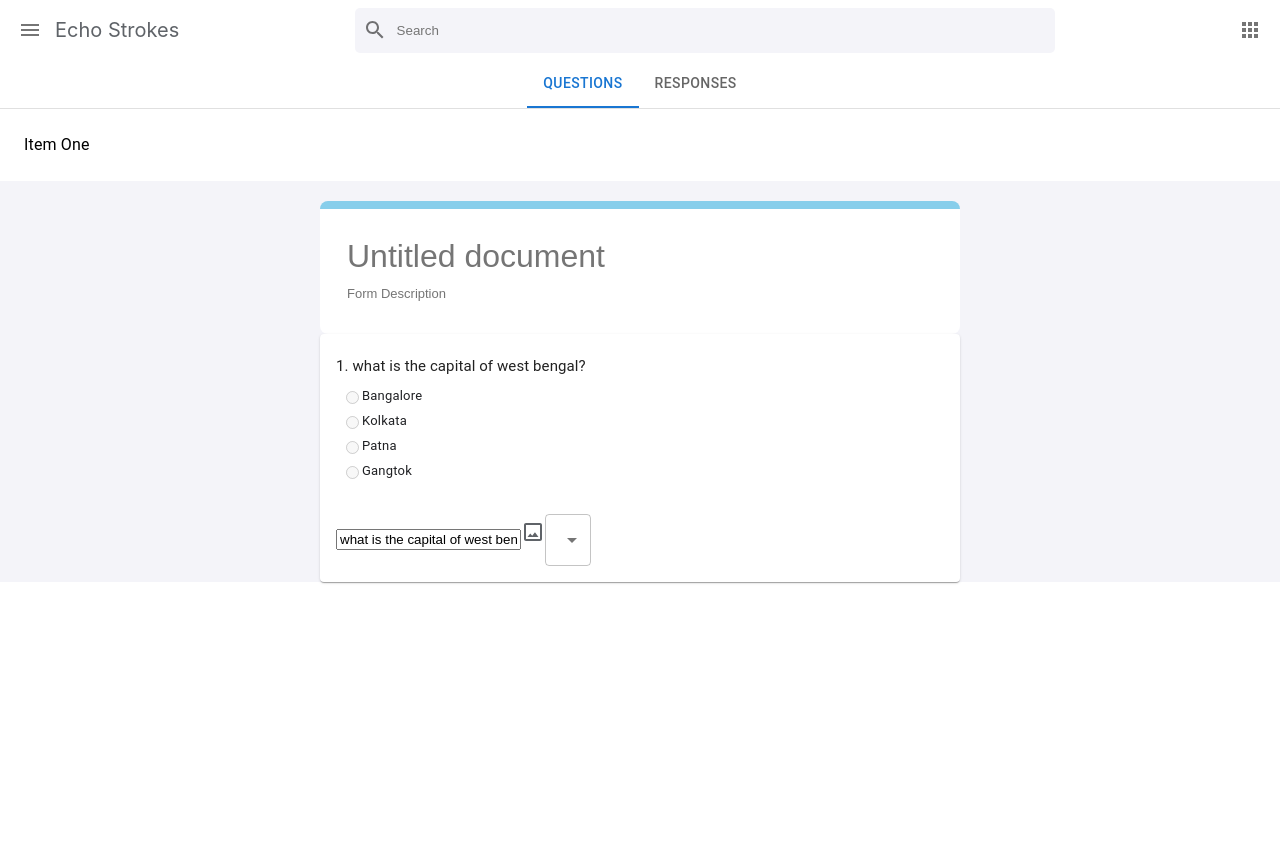
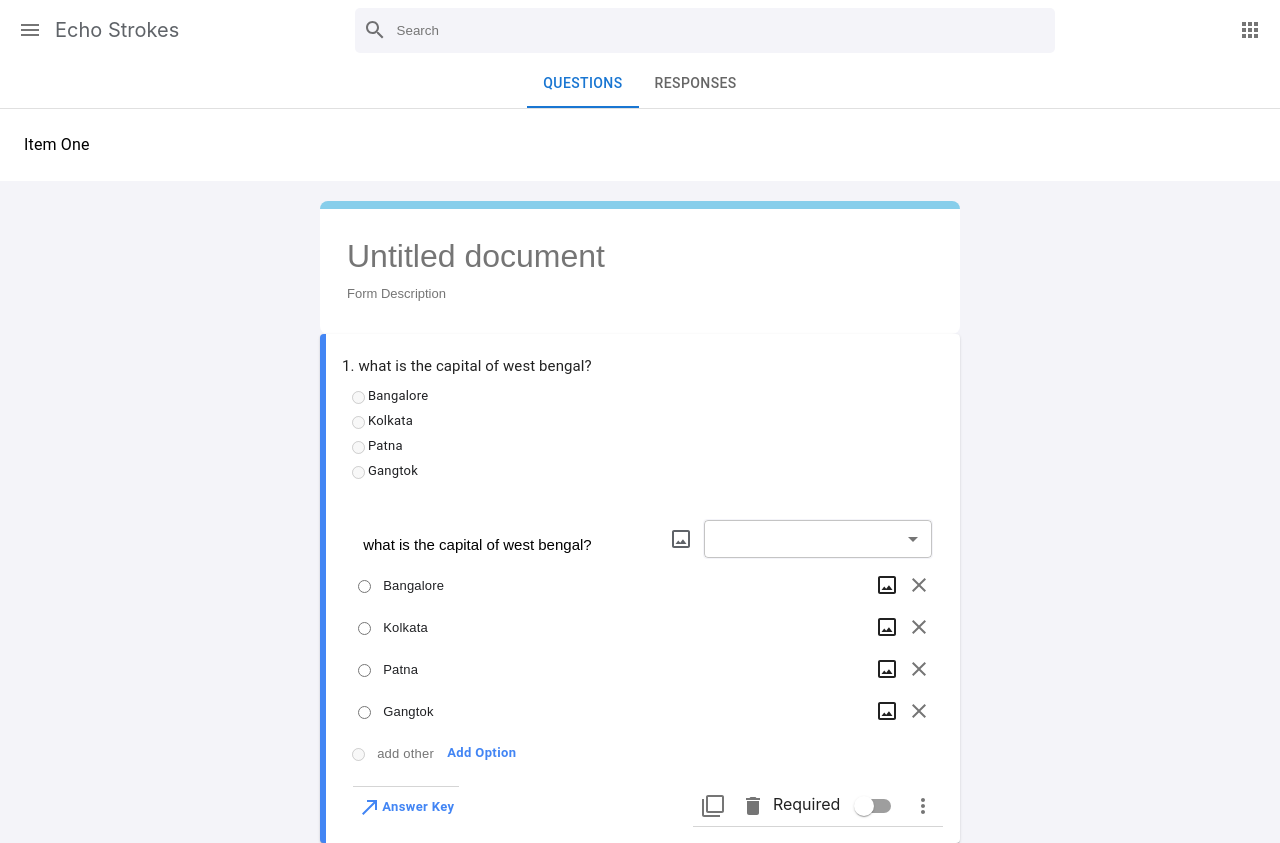
Before and after one commit to sannjayy/react-survey-forms, a React (Create React App) app: page /form/1 in a window 1280 px wide. Before the commit the page ends 800 px from the top, so only its background shows below. Built offline with nearby package versions, Linux system fonts and the light colour scheme.

Commit message:
designed initial form

```diff
--- a/src/components/Form/QuestionForm.css
+++ b/src/components/Form/QuestionForm.css
@@ -41,3 +41,99 @@
     color: black;
     height: 20px;
 }
+.question_boxes{
+    display: flex;
+    flex-direction: row;
+    justify-content: center;
+}
+.add_question{
+    background-color: white;
+    border-radius: 8px;
+    padding: 25px 22px;
+    text-transform: capitalize;
+    display: flex;
+    flex-direction: column;
+    padding-top: 0px;
+    width: 93%;
+    margin-left: 10px;
+}
+.add_question_top{
+    display: flex;
+    flex-direction: row;
+    align-items: center;
+    justify-content: space-between;
+}
+.question{
+    box-sizing: border-box;
+    margin-top: 10px;
+    font-size: 15px;
+    font-weight: 400;
+    flex: 1;
+    line-height: 40px;
+    width: 40%;
+    border: none;
+    outline: none;
+    color: black;
+    height: 40px;
+    margin-right: 10px;
+    line-height: 10px;
+    padding: 10px;
+}
+.question:focus{
+    border-bottom: 1px solid skyblue;
+    background-color: #F4F4F9;
+}
+.select{
+    height: 40px;
+    width: 230px;
+    border: 0.5px sloid;
+    padding: 5px 15px;
+    color: black;
+    margin-left: 10px;
+    margin-right: 10px;
+    border: 1.5px solid #F4F4F9;
+    border-radius: 3px;
+    background: transparent;
+}
+.menuitem{
+    color: rgba(118, 118, 118, 0.3);
+}
+.add_question_body{
+    display: flex;
+    align-items: center;
+
+}
+.text_input{
+    outline: none;
+    border: none;
+    height: 40px;
+    width: 490px;
+    font-size:13px;
+    font-weight: 400;
+    letter-spacing: .2px;
+    color: #202124;
+}
+.text_input:focus{
+    border-bottom: 1.5px solid skyblue;
+}
+.add_footer{
+    display: flex;
+    justify-content: space-between;
+}
+.add_question_bottom_left{
+    margin-top: 12px;
+    border-top: 1px solid rgba(118,118,118,0.3);
+    display:flex;
+    justify-content: flex-end;
+    align-items: center;
+}
+.add_question_bottom{
+    margin-top: 12px;
+    border-bottom: 1px solid rgba(118,118,118,0.3);
+    display:flex;
+    justify-content: flex-end;
+    align-items: center;
+}
+.add_border{
+    border-left: 6px solid #4285f4;
+}
--- a/src/components/Form/QuestionForm.js
+++ b/src/components/Form/QuestionForm.js
@@ -1,14 +1,22 @@
 import React, { useState, useEffect } from 'react'
 import './QuestionForm.css'
 import CropOriginalIcon from '@mui/icons-material/CropOriginal';
-import SelectAllIcon from '@mui/icons-material/SelectAll';
+// import SelectAllIcon from '@mui/icons-material/SelectAll';
 import Accordion from '@mui/material/Accordion';
 import AccordionSummary from '@mui/material/AccordionSummary';
 import AccordionDetails from '@mui/material/AccordionDetails';
 import Typography from '@mui/material/Typography';
-import { FormControlLabel, MenuItem, Select } from '@mui/material';
-
-
+import { FormControlLabel, MenuItem, Select, Button, Switch  } from '@mui/material';
+import CheckBoxIcon from '@mui/icons-material/CheckBox';
+import RadioButtonCheckedIcon from '@mui/icons-material/RadioButtonChecked';
+import SubjectIcon from '@mui/icons-material/Subject';
+import ShortTextIcon from '@mui/icons-material/ShortText';
+import CloseIcon from '@mui/icons-material/Close';
+import { IconButton } from '@mui/material';
+import FilterNoneIcon from '@mui/icons-material/FilterNone';
+import DeleteIcon from '@mui/icons-material/Delete';
+import MoreVertIcon from '@mui/icons-material/MoreVert';
+import NorthEastIcon from '@mui/icons-material/NorthEast';
 export default function QuestionForm() {
 	const [ questions, setQuestions ] = useState([
 		{
@@ -60,17 +68,78 @@ export default function QuestionForm() {
 						</div>
 					) : ''}
 				</AccordionSummary>
-				<div className='question-boxes'>
+				<div className='question_boxes'>
 				<AccordionDetails className='add_question'>
-					<div className='add-question-top'>
+					<div className='add_question_top'>
 						<input type="text" className="question" placeholder="Question" value={question.questionText} />
 						<CropOriginalIcon style={{color: '#5f6368'}} />
 						<Select className='select' style={{ color: '#5f6368', fontSize: '13px'}}>
-							<MenuItem id="text" value="Text"> Paragraph </MenuItem>
-							<MenuItem id="checkbox" value="Checkbox"> Checkbox </MenuItem>
-							<MenuItem id="radio" value="Radio"> Multiple Choice </MenuItem>
+							<MenuItem id="text" value="Text">
+                                <SubjectIcon style={{ marginRight: '10px'}} />
+                                Paragraph
+                            </MenuItem>
+							<MenuItem id="checkbox" value="Checkbox">
+                                <CheckBoxIcon style={{ marginRight: '10px'}} />
+                                Checkbox
+                            </MenuItem>
+							<MenuItem id="radio" value="Radio">
+                                <RadioButtonCheckedIcon style={{ marginRight: '10px'}} />
+                                Multiple Choice
+                            </MenuItem>
 						</Select>
 					</div>
+                    {question.options.map((option, j) => (
+                        <div className="add_question_body" key={j}>
+                            {
+                                (question.questionType !== 'text') ?
+                                <input type={question.questionType} style={{ marginRight: '10px' }} /> :
+                                <ShortTextIcon style={{marginRight: '10px' }} />
+                            }
+                            <div>
+                                <input type='text' className='text_input' placeholder='option' value={question.options[j].optionText} />
+                            </div>
+
+                            <CropOriginalIcon />
+
+                            <IconButton aria-label="delete">
+                                <CloseIcon />
+                            </IconButton>
+                        </div>
+                    ))}
+                    { question.options.length < 5 ? (
+                        <div className='add_question_body'>
+                            <FormControlLabel disabled control={
+                                (question.questionType !== 'text') ?
+                                <input type={question.questionType} color="primary" inputProps={{ 'aria-label': 'secondary checkbox'}} style={{marginLeft: '10px', marginRight: '10px' }} disabled /> :
+                                <ShortTextIcon style={{marginRight: '10px' }} />
+                            } label={
+                                <div>
+                                    <input type='text' className="text_input" style={{fontSize:'13px', width:'60px'}} placeholder="add other" />
+                                    <Button siz e="small" style={{textTransform: 'none', color: "#4285f4", fontSize:'13px', fontWeight: '600'}}>Add Option</Button>
+                                </div>
+                            } />
+                        </div>
+                    ) : ''}
+                    <div className="add_footer">
+                        <div className="add_question_bottom_left">
+                            <Button size='small' style={{ textTransform: 'none', color: '#4285f4', fontSize: '13px', fontWeight: '600' }}>
+                                <NorthEastIcon />
+                                Answer Key
+                            </Button>
+                        </div>
+                        <div className="add_question_bottom">
+                            <IconButton aria-label="copy">
+                                <FilterNoneIcon />
+                            </IconButton>
+                            <IconButton aria-label="delete">
+                                <DeleteIcon />
+                            </IconButton>
+                            <span>Required <Switch name="checkedA" color="primary" /></span>
+                            <IconButton>
+                                <MoreVertIcon />
+                            </IconButton>
+                        </div>
+                    </div>
 				</AccordionDetails>
 				</div>
 			</Accordion>
```
